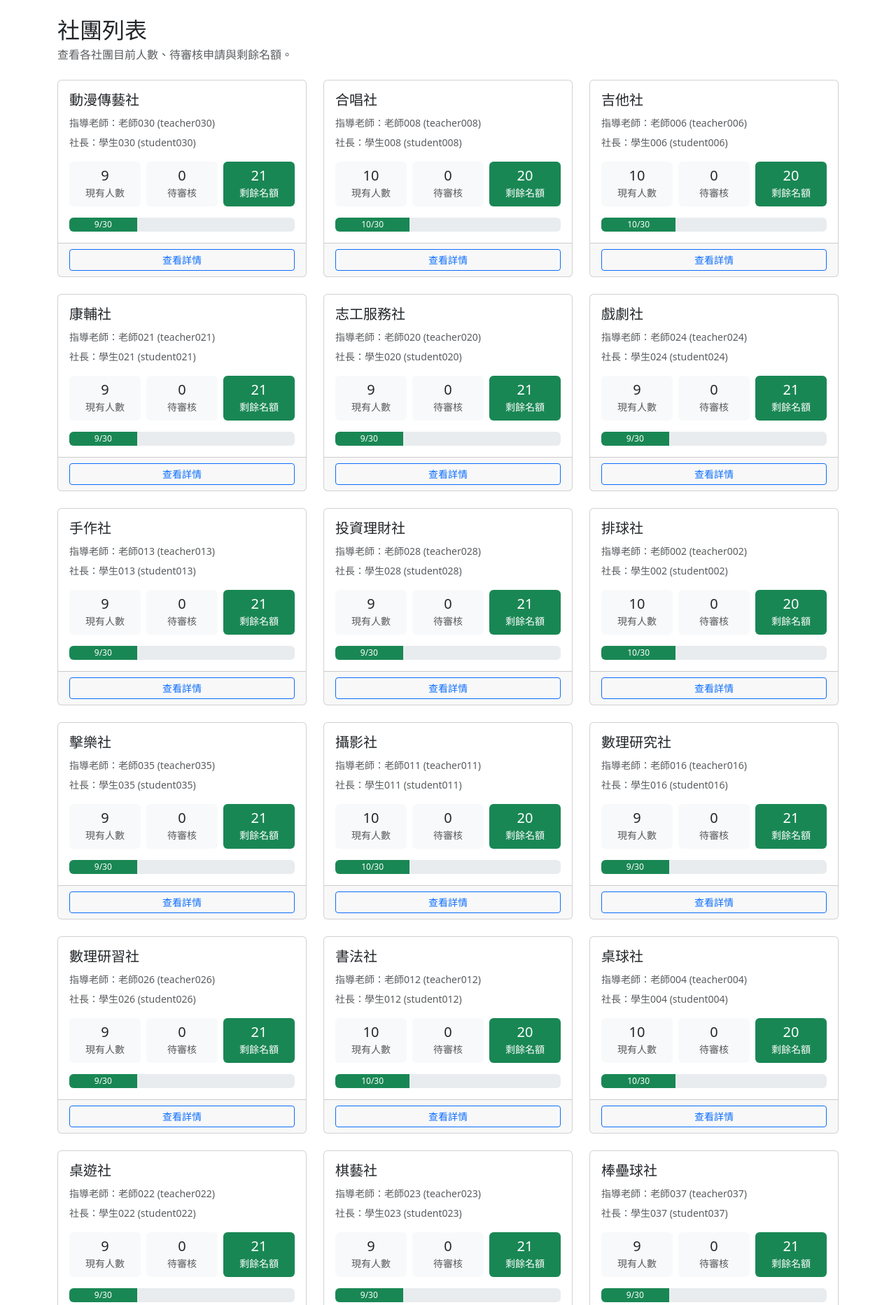
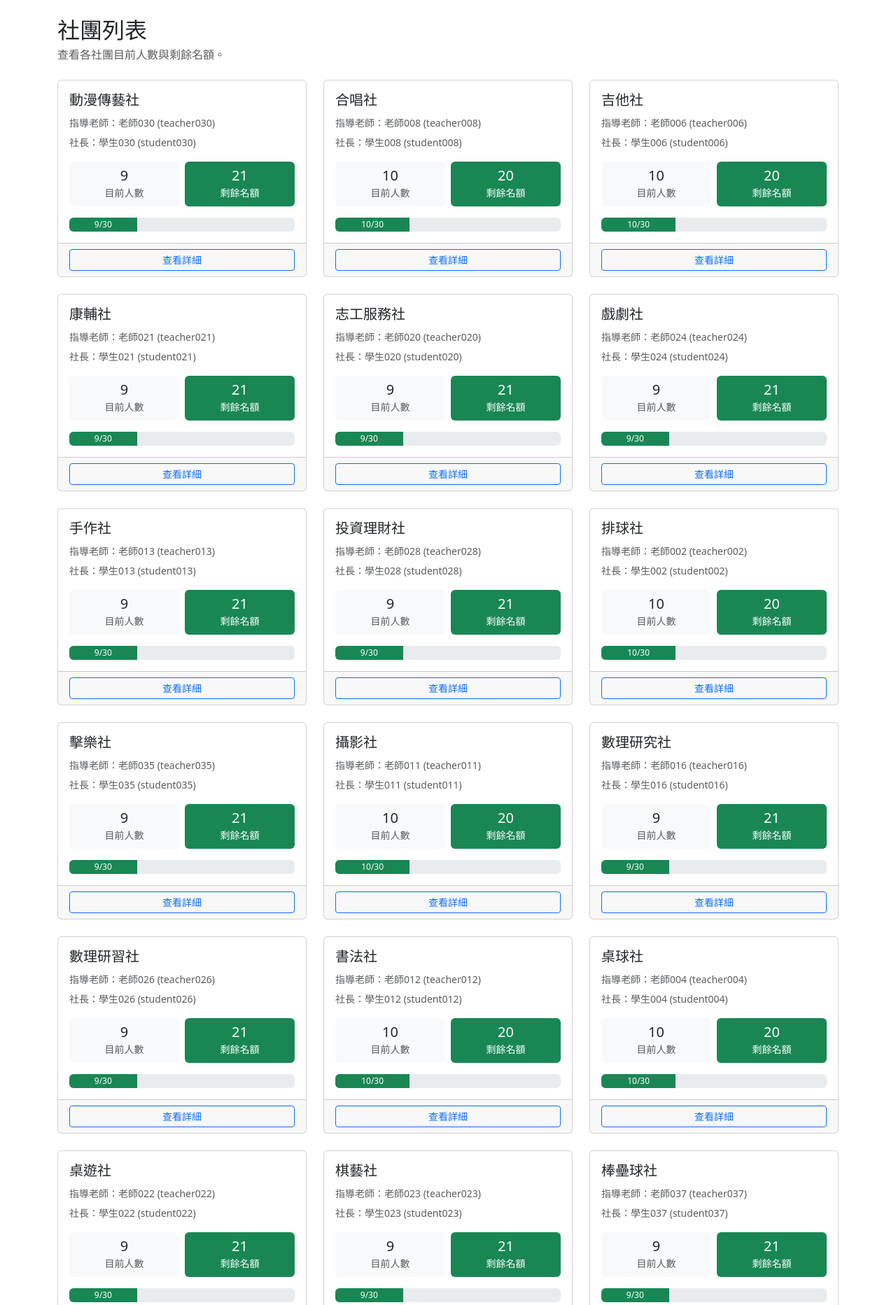
Before and after one commit to 11330097-stack/ClubTransferProject, a Django app: page /clubs/ in a window 1280 px wide. Shown: the part 56-1921 px from the top of the page at 70% size. Run offline with Django 4.2, Linux system fonts and the light colour scheme; a user stored in the database is signed in; data comes from the database, SQL or seed files in the repository.

Commit message:
remove pending count from club list

```diff
--- a/clubs/views.py
+++ b/clubs/views.py
@@ -12,20 +12,15 @@ class ClubListView(LoginRequiredMixin, ListView):
     context_object_name = 'clubs'
 
     def get_queryset(self):
-        return Club.objects.filter(is_active=True).prefetch_related('transfer_in_requests')
+        return Club.objects.filter(is_active=True)
 
     def get_context_data(self, **kwargs):
         context = super().get_context_data(**kwargs)
 
         club_info = []
         for club in context['clubs']:
-            pending_count = club.transfer_in_requests.filter(
-                status__in=['new_president_pending', 'new_teacher_pending']
-            ).count()
-
             club_info.append({
                 'club': club,
-                'pending_count': pending_count,
                 'remaining_slots': club.get_remaining_slots(),
             })
 
--- a/templates/clubs/club_list.html
+++ b/templates/clubs/club_list.html
@@ -6,7 +6,7 @@
 <div class="d-flex justify-content-between align-items-center mb-4">
     <div>
         <h1 class="h2 mb-1">社團列表</h1>
-        <p class="text-muted mb-0">查看各社團目前人數、待審核申請與剩餘名額。</p>
+        <p class="text-muted mb-0">查看各社團目前人數與剩餘名額。</p>
     </div>
 </div>
 
@@ -24,19 +24,13 @@
                 </p>
 
                 <div class="row text-center g-2">
-                    <div class="col-4">
+                    <div class="col-6">
                         <div class="p-2 bg-light rounded">
                             <div class="h5 mb-0">{{ info.club.current_members }}</div>
-                            <small class="text-muted">現有人數</small>
+                            <small class="text-muted">目前人數</small>
                         </div>
                     </div>
-                    <div class="col-4">
-                        <div class="p-2 bg-light rounded">
-                            <div class="h5 mb-0">{{ info.pending_count }}</div>
-                            <small class="text-muted">待審核</small>
-                        </div>
-                    </div>
-                    <div class="col-4">
+                    <div class="col-6">
                         <div class="p-2 {% if info.remaining_slots > 0 %}bg-success text-white{% else %}bg-danger text-white{% endif %} rounded">
                             <div class="h5 mb-0">{{ info.remaining_slots }}</div>
                             <small>剩餘名額</small>
@@ -60,7 +54,7 @@
             </div>
             <div class="card-footer">
                 <a href="{% url 'club_detail' info.club.pk %}" class="btn btn-outline-primary btn-sm w-100">
-                    查看詳情
+                    查看詳細
                 </a>
             </div>
         </div>
```
